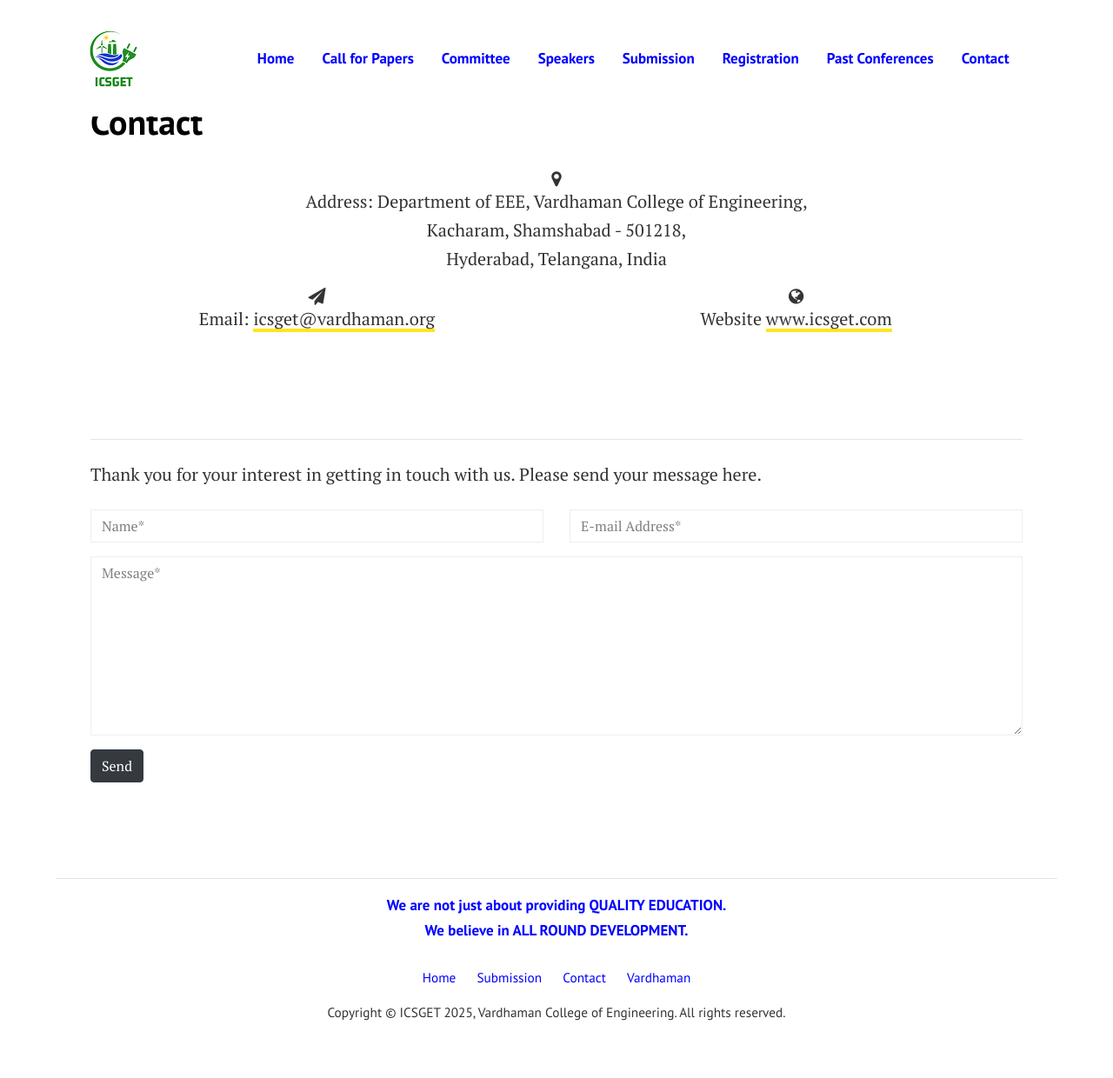
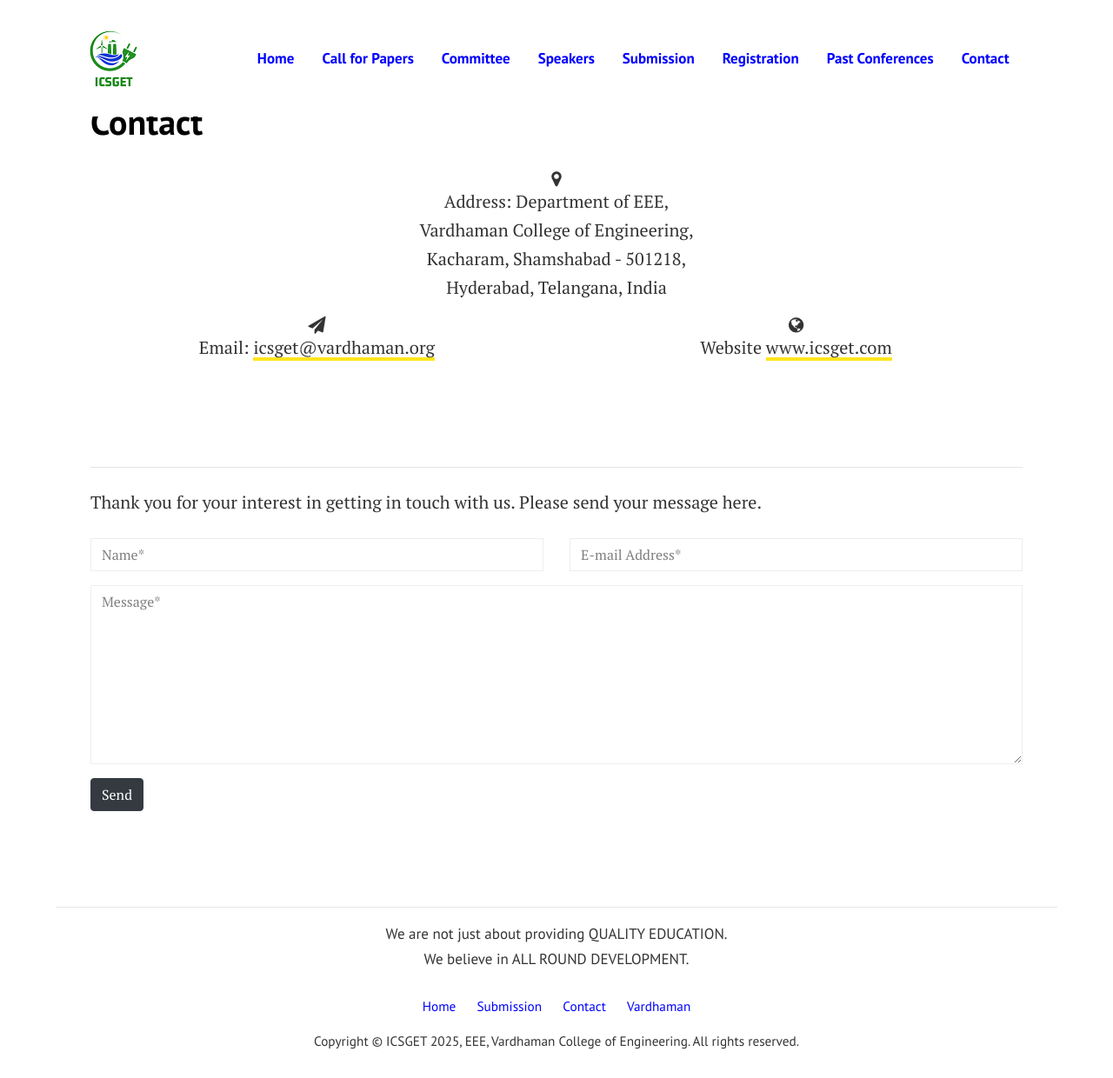
Before and after one commit to sravivarmanvce/temp, a Jekyll site: the page built from pages/contact.html, in a window 1280 px wide and 1240 px high. Shown: the whole window at 87% size. Built offline with Jekyll 4.4.1, drawn with Linux system fonts in a browser that asks for light colours.

Commit message:
changed footer

```diff
--- a/_layouts/default.html
+++ b/_layouts/default.html
@@ -112,9 +112,8 @@ gtag('config', '{{site.ganalytics}}');
   <!-- CREDITS BEGIN.-->
   <!-- If you want to support my work, please donate to remove the credits. This helps me keep it up and running: https://www.wowthemes.net/donate/ -->
   <div class="credits mx-auto text-center mb-3">
-    <a class="hover-opacity font-weight-bold" href="https://vardhaman.org/">
       We are not just about providing QUALITY EDUCATION.</br>
-	  We believe in ALL ROUND DEVELOPMENT.</a>
+	  We believe in ALL ROUND DEVELOPMENT.
   </div>
   <!-- CREDITS END -->
 
@@ -126,7 +125,7 @@ gtag('config', '{{site.ganalytics}}');
     {% endfor %}
     </ul>
     <div class="copyright small">
-       Copyright © {{site.title}}, Vardhaman College of Engineering. All rights reserved.
+       Copyright © {{site.title}}, EEE, Vardhaman College of Engineering. All rights reserved.
     </div>
 </footer>
 
--- a/pages/contact.html
+++ b/pages/contact.html
@@ -12,7 +12,7 @@ comments: false
 <span class="fa fa-map-marker"></span>
 </div>
 <div class="text">
-<p><span>Address:</span> Department of EEE, Vardhaman College of Engineering,</br> Kacharam, Shamshabad - 501218,</br> Hyderabad, Telangana, India</p>
+<p><span>Address:</span> Department of EEE,</br> Vardhaman College of Engineering,</br> Kacharam, Shamshabad - 501218,</br> Hyderabad, Telangana, India</p>
 </div>
 </div>
 </div>
```
